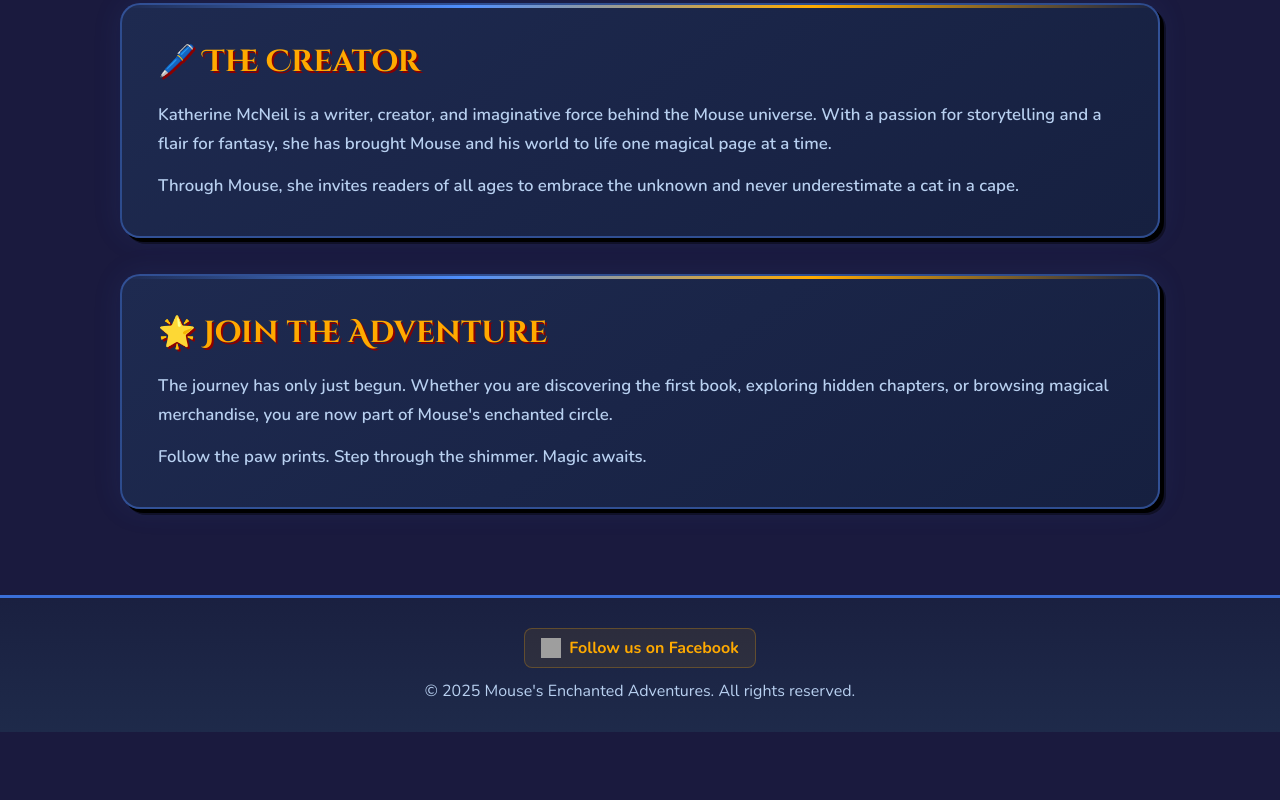
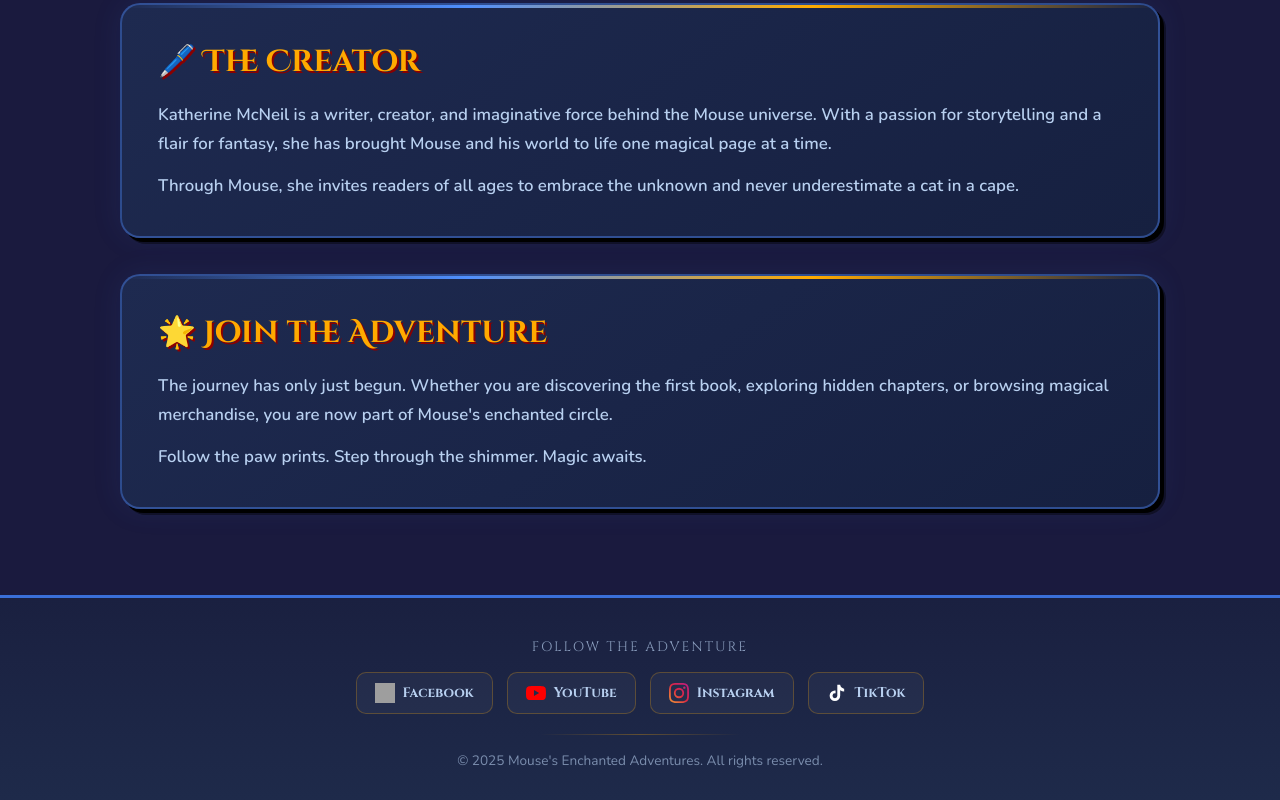
Before and after one commit to Ilovemykittykat1/Mouse-s-Enchanted-Adventures, a plain HTML site: page about.html in a window 1280 px wide. Shown: the part 2540-3340 px from the top of the page. Before the commit the page ends 3272 px from the top, so only its background shows below. Drawn offline with nearby package versions, Linux system fonts and the light colour scheme; grey boxes are pictures that could not be loaded.

Commit message:
fixed files

```diff
--- a/about.html
+++ b/about.html
@@ -39,16 +39,27 @@
     @keyframes bob{0%,100%{transform:translateY(0);}50%{transform:translateY(-8px);}}
     .char-card h3{font-family:'Cinzel Decorative',serif;color:var(--amber);font-size:1.4rem;margin-bottom:10px;text-shadow:1px 1px 0 var(--red-dark);}
     .char-card p{font-size:0.95rem;line-height:1.65;color:var(--text-muted);font-weight:600;text-align:left;}
-    footer{background:linear-gradient(180deg,#1a2040,#1e2a4a);color:var(--text-muted);text-align:center;padding:30px 20px;border-top:3px solid #3a6fd8;position:relative;z-index:1;}
+
+    /* FOOTER */
+    footer{background:linear-gradient(180deg,#1a2040,#1e2a4a);color:var(--text-muted);text-align:center;padding:40px 20px 30px;border-top:3px solid #3a6fd8;position:relative;z-index:1;}
     footer a{color:var(--amber);font-weight:700;text-decoration:none;}
-    .footer-fb{display:inline-flex;align-items:center;gap:8px;background:rgba(255,170,0,0.08);padding:8px 16px;border-radius:8px;border:1px solid rgba(255,170,0,0.25);margin-bottom:12px;transition:all 0.2s;}
-    .footer-fb:hover{background:rgba(255,170,0,0.15);transform:translateY(-2px);}
+    footer a:hover{color:var(--red-bright);}
+    .footer-social-title{font-family:'Cinzel',serif;font-size:0.85rem;letter-spacing:2px;color:var(--text-muted);margin-bottom:16px;text-transform:uppercase;opacity:0.7;}
+    .footer-social-row{display:flex;justify-content:center;align-items:center;gap:14px;flex-wrap:wrap;margin-bottom:20px;}
+    .footer-social-btn{display:inline-flex;align-items:center;gap:8px;padding:10px 18px;border-radius:10px;border:1px solid rgba(255,170,0,0.25);background:rgba(255,255,255,0.04);font-family:'Cinzel',serif;font-size:0.85rem;color:var(--text-muted);text-decoration:none;transition:all 0.2s;white-space:nowrap;}
+    .footer-social-btn:hover{background:rgba(255,170,0,0.12);border-color:rgba(255,170,0,0.5);color:var(--amber);transform:translateY(-2px);}
+    .footer-social-btn img,.footer-social-btn svg{width:20px;height:20px;flex-shrink:0;}
+    .footer-divider{width:200px;height:1px;background:linear-gradient(90deg,transparent,rgba(255,170,0,0.3),transparent);margin:16px auto;}
+    .footer-copy{font-size:0.85rem;opacity:0.6;}
+
     @media(max-width:768px){
       .menu-toggle{display:block;}
       nav ul{display:none;flex-direction:column;gap:4px;background:#1e2a4a;border:2px solid #3a6fd8;border-radius:12px;padding:12px;position:absolute;top:65px;right:20px;width:220px;box-shadow:var(--shadow-3d);z-index:999;}
       nav ul.show{display:flex;}
       .char-grid{grid-template-columns:1fr;}
       .page-title{font-size:2.2rem;}
+      .footer-social-row{gap:10px;}
+      .footer-social-btn{font-size:0.8rem;padding:9px 14px;}
     }
   </style>
 </head>
@@ -112,13 +123,46 @@
     <p>Follow the paw prints. Step through the shimmer. Magic awaits.</p>
   </div>
 </main>
+
 <footer>
-  <a href="https://www.facebook.com/profile.php?id=61575952349929" target="_blank" class="footer-fb">
-    <img src="https://upload.wikimedia.org/wikipedia/commons/5/51/Facebook_f_logo_%282019%29.svg" alt="Facebook" style="width:20px;height:20px;">
-    Follow us on Facebook
-  </a>
-  <p>&copy; 2025 Mouse's Enchanted Adventures. All rights reserved.</p>
+  <div class="footer-social-title">Follow the Adventure</div>
+  <div class="footer-social-row">
+    <a href="https://www.facebook.com/profile.php?id=61575952349929" target="_blank" class="footer-social-btn">
+      <img src="https://upload.wikimedia.org/wikipedia/commons/5/51/Facebook_f_logo_%282019%29.svg" alt="Facebook">
+      Facebook
+    </a>
+    <a href="https://www.youtube.com/@Mouse-Enchanted-Adventures" target="_blank" class="footer-social-btn">
+      <svg viewBox="0 0 24 24" fill="#FF0000" xmlns="http://www.w3.org/2000/svg">
+        <path d="M23.498 6.186a3.016 3.016 0 0 0-2.122-2.136C19.505 3.545 12 3.545 12 3.545s-7.505 0-9.377.505A3.017 3.017 0 0 0 .502 6.186C0 8.07 0 12 0 12s0 3.93.502 5.814a3.016 3.016 0 0 0 2.122 2.136c1.871.505 9.376.505 9.376.505s7.505 0 9.377-.505a3.015 3.015 0 0 0 2.122-2.136C24 15.93 24 12 24 12s0-3.93-.502-5.814zM9.545 15.568V8.432L15.818 12l-6.273 3.568z"/>
+      </svg>
+      YouTube
+    </a>
+    <a href="https://www.instagram.com/mousesenchantedadventures2025/" target="_blank" class="footer-social-btn">
+      <svg viewBox="0 0 24 24" xmlns="http://www.w3.org/2000/svg">
+        <defs>
+          <linearGradient id="ig-grad" x1="0%" y1="100%" x2="100%" y2="0%">
+            <stop offset="0%" stop-color="#f09433"/>
+            <stop offset="25%" stop-color="#e6683c"/>
+            <stop offset="50%" stop-color="#dc2743"/>
+            <stop offset="75%" stop-color="#cc2366"/>
+            <stop offset="100%" stop-color="#bc1888"/>
+          </linearGradient>
+        </defs>
+        <path fill="url(#ig-grad)" d="M12 2.163c3.204 0 3.584.012 4.85.07 3.252.148 4.771 1.691 4.919 4.919.058 1.265.069 1.645.069 4.849 0 3.205-.012 3.584-.069 4.849-.149 3.225-1.664 4.771-4.919 4.919-1.266.058-1.644.07-4.85.07-3.204 0-3.584-.012-4.849-.07-3.26-.149-4.771-1.699-4.919-4.92-.058-1.265-.07-1.644-.07-4.849 0-3.204.013-3.583.07-4.849.149-3.227 1.664-4.771 4.919-4.919 1.266-.057 1.645-.069 4.849-.069zM12 0C8.741 0 8.333.014 7.053.072 2.695.272.273 2.69.073 7.052.014 8.333 0 8.741 0 12c0 3.259.014 3.668.072 4.948.2 4.358 2.618 6.78 6.98 6.98C8.333 23.986 8.741 24 12 24c3.259 0 3.668-.014 4.948-.072 4.354-.2 6.782-2.618 6.979-6.98.059-1.28.073-1.689.073-4.948 0-3.259-.014-3.667-.072-4.947-.196-4.354-2.617-6.78-6.979-6.98C15.668.014 15.259 0 12 0zm0 5.838a6.162 6.162 0 1 0 0 12.324 6.162 6.162 0 0 0 0-12.324zM12 16a4 4 0 1 1 0-8 4 4 0 0 1 0 8zm6.406-11.845a1.44 1.44 0 1 0 0 2.881 1.44 1.44 0 0 0 0-2.881z"/>
+      </svg>
+      Instagram
+    </a>
+    <a href="https://www.tiktok.com/@mouseenchantedadventures" target="_blank" class="footer-social-btn">
+      <svg viewBox="0 0 24 24" xmlns="http://www.w3.org/2000/svg">
+        <path fill="#ffffff" d="M19.59 6.69a4.83 4.83 0 0 1-3.77-4.25V2h-3.45v13.67a2.89 2.89 0 0 1-2.88 2.5 2.89 2.89 0 0 1-2.89-2.89 2.89 2.89 0 0 1 2.89-2.89c.28 0 .54.04.79.1V9.01a6.33 6.33 0 0 0-.79-.05 6.34 6.34 0 0 0-6.34 6.34 6.34 6.34 0 0 0 6.34 6.34 6.34 6.34 0 0 0 6.33-6.34V8.75a8.18 8.18 0 0 0 4.78 1.52V6.82a4.85 4.85 0 0 1-1.01-.13z"/>
+      </svg>
+      TikTok
+    </a>
+  </div>
+  <div class="footer-divider"></div>
+  <p class="footer-copy">&copy; 2025 Mouse's Enchanted Adventures. All rights reserved.</p>
 </footer>
+
 <script>
 function toggleMenu(){document.getElementById('nav-menu').classList.toggle('show');}
 const sc=document.getElementById('stars');
```
